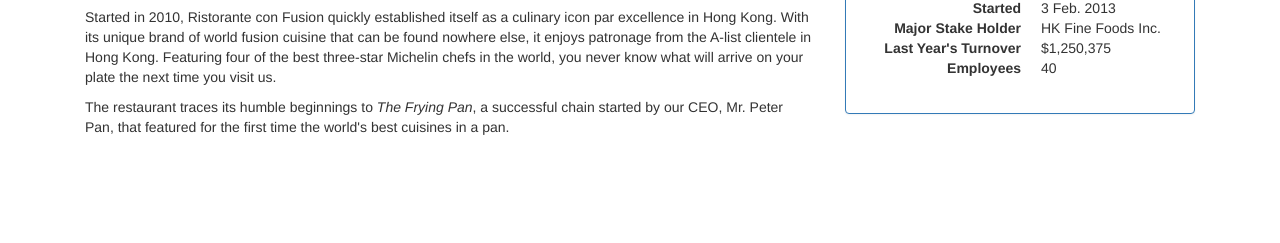
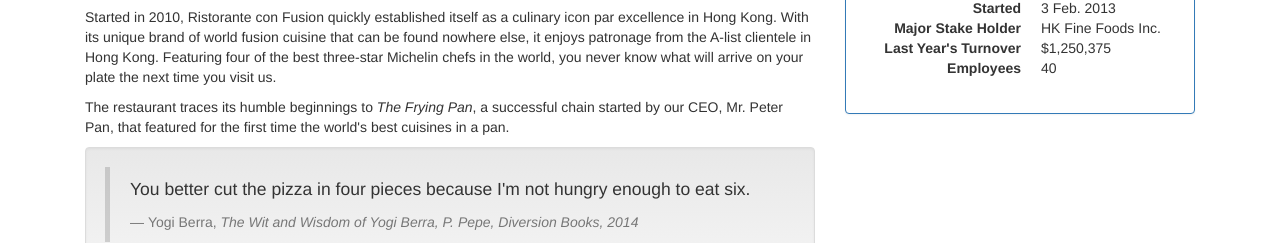
Before and after one commit to Ronaq13/BootStrap_work, a plain HTML site: page aboutus.html in a window 1280 px wide. Shown: the part 709-952 px from the top of the page. Drawn offline with nearby package versions, Linux system fonts and the light colour scheme.

Commit message:
added well in aboutus.html in row 2 in 1st col

```diff
--- a/aboutus.html
+++ b/aboutus.html
@@ -95,10 +95,25 @@
                 <h2>Our History</h2>
                 <p>Started in 2010, Ristorante con Fusion quickly established itself as a culinary icon par excellence in Hong Kong. With its unique brand of world fusion cuisine that can be found nowhere else, it enjoys patronage from the A-list clientele in Hong Kong.  Featuring four of the best three-star Michelin chefs in the world, you never know what will arrive on your plate the next time you visit us.</p>
                 <p>The restaurant traces its humble beginnings to <em>The Frying Pan</em>, a successful chain started by our CEO, Mr. Peter Pan, that featured for the first time the world's best cuisines in a pan.</p>
+
+                <!-- well -->
+                <div class="well">
+                    <blockquote>
+                        <p>You better cut the pizza in four pieces because
+                            I'm not hungry enough to eat six.</p>
+                        <footer>Yogi Berra,
+                          <cite>The Wit and Wisdom of Yogi Berra,
+                            P. Pepe, Diversion Books, 2014</cite>
+                        </footer>
+                    </blockquote>
+                </div>
+                <!-- well ends -->
+
+
             </div>
 
-     <!--       <div class="col-xs-12 col-sm-8">
-                <p style="padding:10px;"></p>
+ <!--       <div class="col-xs-12 col-sm-8">
+            <p style="padding:10px;"></p>
             </div>   -->
 
             <!-- added panel -->
```
